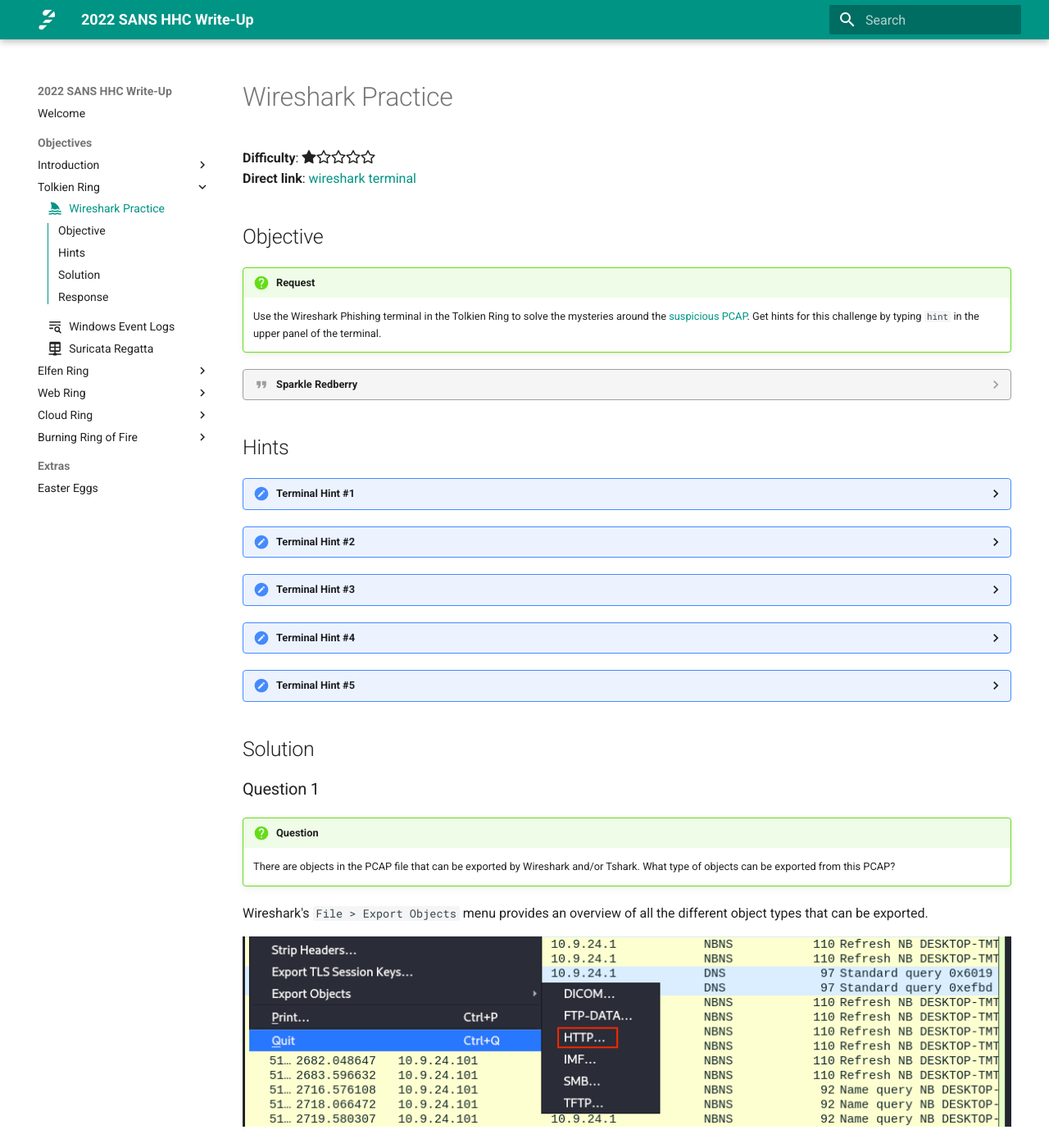
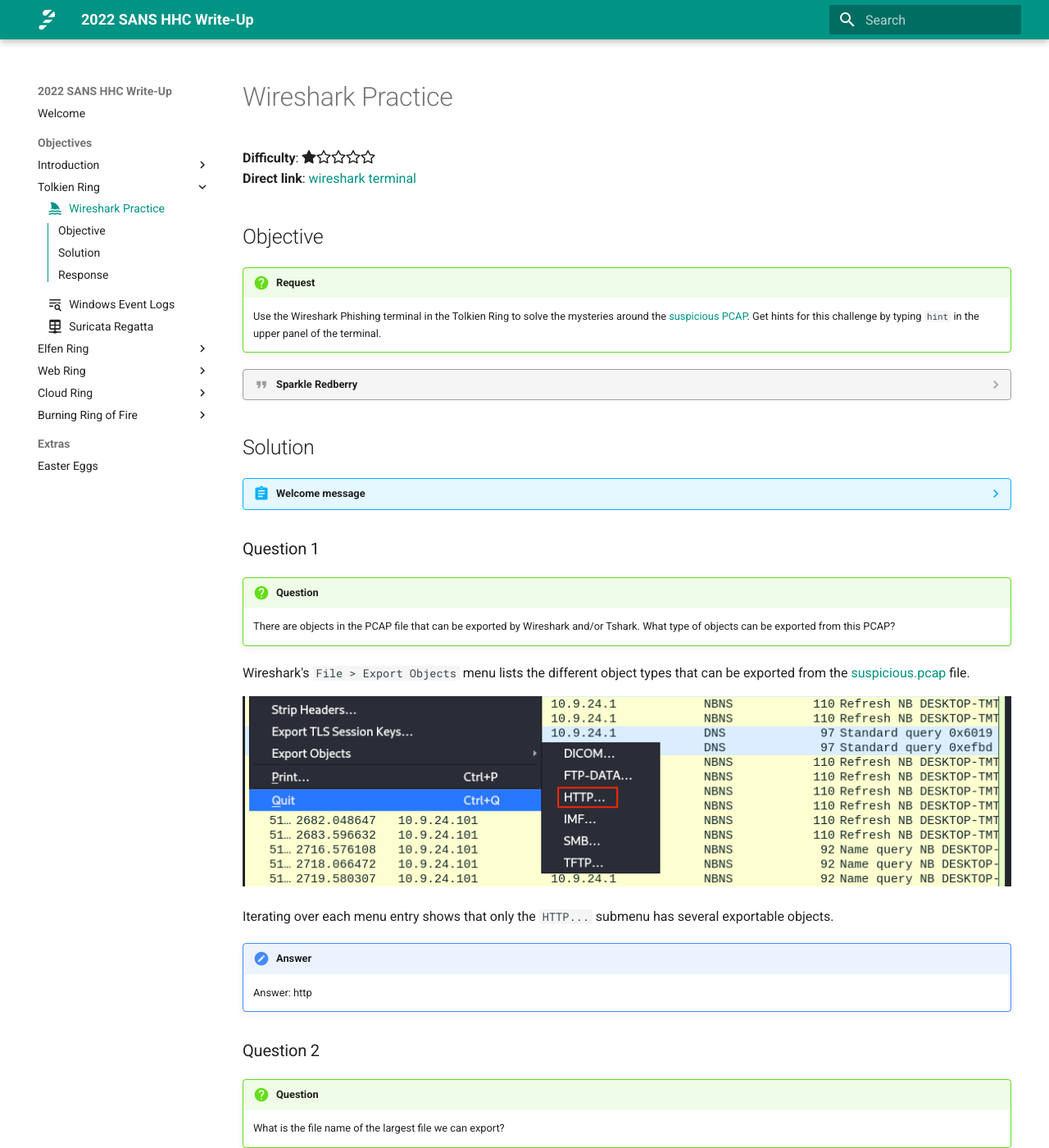
Before and after one commit to crahan/HolidayHackChallenge2022, an MkDocs documentation site: the page built from docs/objectives/o2.md, in a window 1280 px wide and 1400 px high. Shown: the whole window at 82% size. Built offline with MkDocs 1.6.1 and Material for MkDocs 9.7.7, drawn with Linux system fonts in a browser that asks for light colours; emoji names are drawn with the system emoji font; comment, search, counter and statistics services are not loaded.

Commit message:
Proper formatting for the embedded hints

````diff
--- a/docs/objectives/o2.md
+++ b/docs/objectives/o2.md
@@ -24,32 +24,33 @@
     Thanks for helping us get to the bottom of this!
 
 
-## Hints
+## Solution
 
-??? hint "Terminal Hint #1"
-    Each question may have hints. If you want another hint from the elf, just type `hint` in the upper pane.
+??? abstract "Welcome message"
+    ```text
+    Task: Analyze the Wireshark file and Answer the Elf's Questions!
+    To complete your task, download the file from your badge or use this
+    command line to answer the questions.
 
-??? hint "Terminal Hint #2"
-    If you need help with Wireshark filters you can [go here](https://www.cellstream.com/resources/2013-09-10-11-55-21/cellstream-public-documents/wireshark-related/83-wireshark-display-filter-cheat-sheet/file).
+    Tips:
+    1. Each question may have hints. If you want another hint from the elf,
+       just type hint in the upper pane.
+    2. If you need help with Wireshark filters you can go here:
+       https://wiki.wireshark.org/DisplayFilters
+    3. If you need help with tshark filters, try this cheat sheet:
+       https://cheatography.com/mbwalker/cheat-sheets/tshark-wireshark-command-line/
+    4. Of course, SANS has lots of cheat sheets that can help:
+       https://www.sans.org/blog/the-ultimate-list-of-sans-cheat-sheets/
+    5. And remember, you can use Wireshark filters in tshark.
+    ```
 
-??? hint "Terminal Hint #3"
-    If you need help with tshark filters, try [this cheat sheet](https://cheatography.com/mbwalker/cheat-sheets/tshark-wireshark-command-line/).
-
-??? hint "Terminal Hint #4"
-    Of course, SANS has lots of [cheat sheets](https://www.sans.org/blog/the-ultimate-list-of-sans-cheat-sheets/) that can help.
-
-??? hint "Terminal Hint #5"
-    And remember, you can use Wireshark filters in tshark.
-
-
-## Solution
 
 ### Question 1
 
 !!! question "Question"
     There are objects in the PCAP file that can be exported by Wireshark and/or Tshark. What type of objects can be exported from this PCAP?
 
-Wireshark's `File > Export Objects` menu provides an overview of all the different object types that can be exported.
+Wireshark's `File > Export Objects` menu lists the different object types that can be exported from the [suspicious.pcap](../artifacts/objectives/o2/suspicious.pcap) file.
 
 ![Export object submenu](../img/objectives/o2/export_objects.png){ class=border }
 
@@ -137,7 +138,7 @@
 
 It sounds like someone fell for a pishing attack. Clicking the link triggered a request for the [`app.php`](../artifacts/objectives/o2/app.php) script after which `Ref_Sept24-2020.zip` was automatically downloaded. Unpacking `Ref_Sept24-2020.zip` and executing the embedded malicious `Ref_Sept24-2020.scr` binary then caused the host to start communicating with the suspicious IL and SS servers.
 
-Since the `app.php` file contains JavaScript code, we can rename the file to `app.html` and open it in a web browser **in a sandboxed environment**. This will trigger the download of the embedded `Ref_Sept24-2020.zip` file data. Extracting the file, calculating its SHA256 hash using `shasum -a 256 Ref_Sept24-2020.scr`, and searching for the hash in [VirusTotal](https://www.virustotal.com/gui/file/fad001d463e892e7844040cabdcfa8f8431c07e7ef1ffd76ffbd190f49d7693d) show that quite a few AntiVirus scanners flag the file as malicious. With analysis results referring to Cridex and Dridex, this likely is a banking trojan!
+Since the `app.php` file contains JavaScript code, we can rename the file to `app.html` and open it in a web browser **in a sandboxed environment**. This will trigger the download of the embedded [`Ref_Sept24-2020.zip`](../artifacts/objectives/o2/Ref_Sept24-2020.zip) file data. Extracting the file, calculating its SHA256 hash using `shasum -a 256 Ref_Sept24-2020.scr`, and searching for the hash in [VirusTotal](https://www.virustotal.com/gui/file/fad001d463e892e7844040cabdcfa8f8431c07e7ef1ffd76ffbd190f49d7693d) show that quite a few AntiVirus scanners flag the file as malicious. With analysis results referring to Cridex and Dridex, this likely is a banking trojan!
 
 ![VirusTotal](../img/objectives/o2/virustotal.png){ class=border }
 
````
